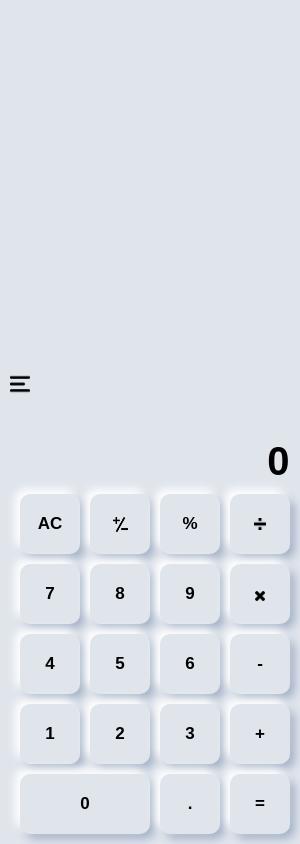
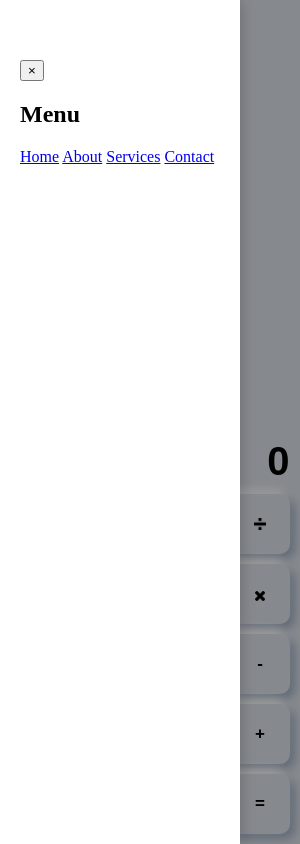
Before and after one commit to devintissen/Numerals, an Electron app: page index.html in a window 300 px wide. Both pictures are taken after a click on the button 20 px from the left and 384 px from the top of the page. Drawn offline with Linux system fonts and the light colour scheme.

Commit message:
Added Menu Button Functionality

```diff
--- a/index.html
+++ b/index.html
@@ -7,13 +7,46 @@
     <link rel="stylesheet" href="styles.css">
 </head>
 <body>
+    <nav class="side-menu" id="sideMenu">
+        <button class="close-button" id="closeMenu">&times;</button>
+        <h2>Menu</h2>
+        <a href="#">Home</a>
+        <a href="#">About</a>
+        <a href="#">Services</a>
+        <a href="#">Contact</a>
+    </nav>
+
+    <div class="overlay" id="overlay"></div>
+
     <div class="Top_Menu_Draggable">
-        <button class="Menu_Button">
+        <button class="Menu_Button" id="openMenu">
             <img src="Images/Menu.png" alt="Menu" class="Menu_Icon">
         </button>
 
         <div class="Draggable_Area"></div>
     </div>
+
+
+    <script>
+        const openMenu = document.getElementById("openMenu");
+        const closeMenu = document.getElementById("closeMenu");
+        const sideMenu = document.getElementById("sideMenu");
+        const overlay = document.getElementById("overlay");
+
+        function openSideMenu() {
+        sideMenu.classList.add("open");
+        overlay.classList.add("active");
+        }
+
+        function closeSideMenu() {
+        sideMenu.classList.remove("open");
+        overlay.classList.remove("active");
+        }
+
+        openMenu.addEventListener("click", openSideMenu);
+        closeMenu.addEventListener("click", closeSideMenu);
+        overlay.addEventListener("click", closeSideMenu);
+    </script>
 
 
     <div class="Text_Input">
--- a/styles.css
+++ b/styles.css
@@ -12,7 +12,46 @@ html, body {
     justify-content: end;
     align-items: end;
 
+    /* overflow-x: hidden;
+    overflow-y: hidden; */
 }
+
+.overlay {
+    position: fixed;
+    inset: 0;
+    background: rgba(0, 0, 0, 0.4);
+    opacity: 0;
+    visibility: hidden;
+    transition: opacity 0.3s ease;
+    z-index: 999;
+}
+
+.overlay.active {
+    opacity: 1;
+    visibility: visible;
+}
+
+/* Side menu */
+.side-menu {
+    position: fixed;
+    top: 0;
+    left: 0;
+    width: 280px;
+    max-width: 80%;
+    height: 100%;
+    background: #ffffff;
+    box-shadow: 2px 0 15px rgba(0, 0, 0, 0.2);
+    transform: translateX(-100%);
+    transition: transform 0.3s ease;
+    z-index: 1000;
+    padding: 60px 20px 20px;
+    box-sizing: border-box;
+}
+
+.side-menu.open {
+    transform: translateX(0);
+}
+
 
 .history {
     min-height: 24px;
```
